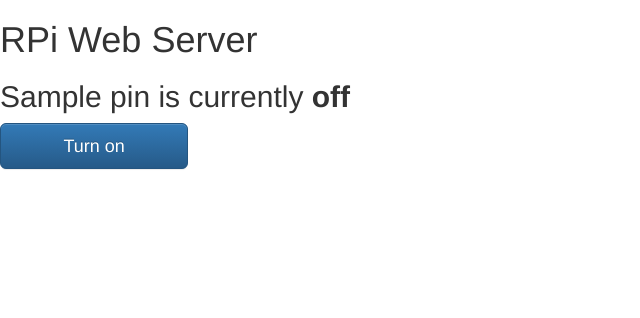
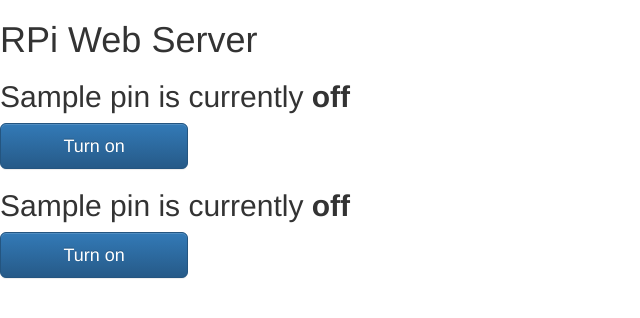
Before and after one commit to charredchar/pcpower, a Flask app: template templates/main.html in a window 1280 px wide. Shown: the top 318 px of the page, without its empty margins (0-640 px from the left). Run offline with Flask 2, Linux system fonts and the light colour scheme; the template is opened without the code that fills it: most values are stand-ins (such as "Sample title", 1, 10 or a date in 2020); some libraries are stand-ins or nearby versions.

Commit message:
Update main.html

```diff
--- a/templates/main.html
+++ b/templates/main.html
@@ -21,5 +21,17 @@
       <a href="/{{pin}}/on" class="btn btn-block btn-lg btn-primary" role="button">Turn on</a></div></div>
    {% endif %}
    {% endfor %}
+
+   {% for pin in statuspins %}
+   <h2>{{ statuspins[pin].name }}
+   {% if switchpins[pin].state == true %}
+      is currently <strong>on</strong></h2><div class="row"><div class="col-md-2">
+      <a href="/{{pin}}/off" class="btn btn-block btn-lg btn-default" role="button">Turn off</a></div></div>
+   {% else %}
+      is currently <strong>off</strong></h2><div class="row"><div class="col-md-2">
+      <a href="/{{pin}}/on" class="btn btn-block btn-lg btn-primary" role="button">Turn on</a></div></div>
+   {% endif %}
+   {% endfor %}
+
 </body>
 </html>
```
